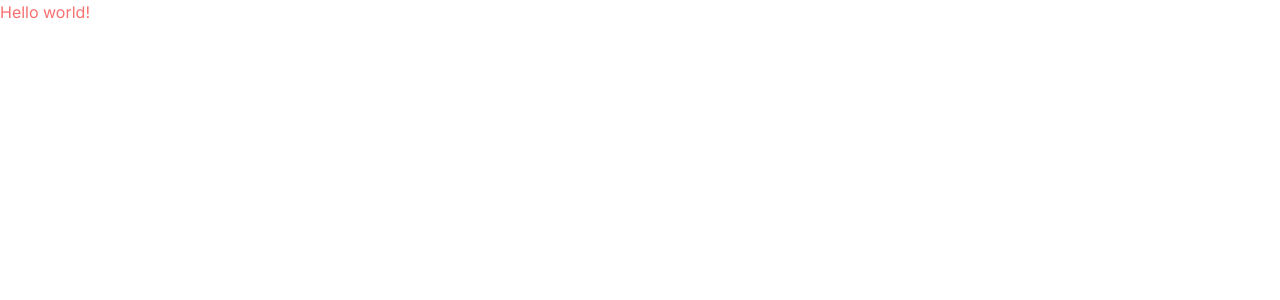
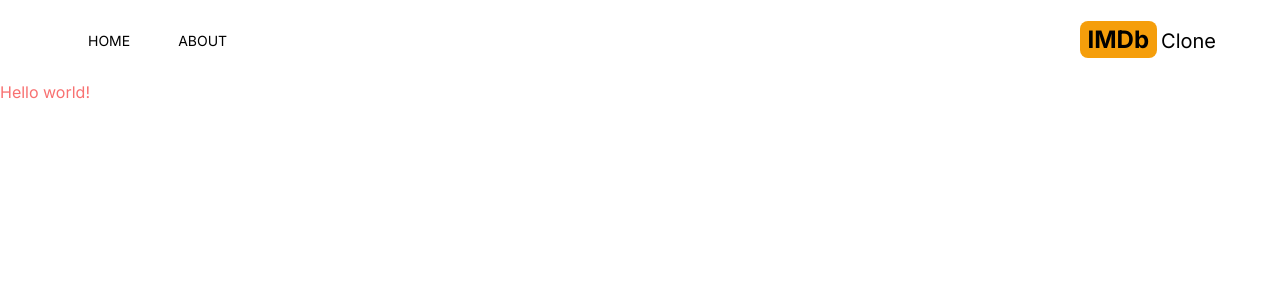
Before and after one commit to shelarlahu24/imdb, a Next.js app: page / in a window 1280 px wide. Shown: the top 300 px of the page. Built offline with nearby package versions, Linux system fonts and the light colour scheme.

Commit message:
create the header Section

```diff
--- a/package.json
+++ b/package.json
@@ -13,7 +13,8 @@
     "eslint-config-next": "13.4.4",
     "next": "13.4.4",
     "react": "18.2.0",
-    "react-dom": "18.2.0"
+    "react-dom": "18.2.0",
+    "react-icons": "^4.9.0"
   },
   "devDependencies": {
     "autoprefixer": "^10.4.14",
--- a/src/app/layout.js
+++ b/src/app/layout.js
@@ -1,3 +1,4 @@
+import Header from '@/components/Header'
 import './globals.css'
 import { Inter } from 'next/font/google'
 
@@ -12,6 +13,14 @@
   return (
     <html lang="en">
       <body className={inter.className}>
+
+        {/* Header */}
+        <Header />
+
+        {/* Navbar */}
+
+        {/* Searchbar */}
+
         {children}
       </body>
     </html>
--- /dev/null
+++ b/src/components/Header.jsx
@@ -0,0 +1,23 @@
+import { AiFillHome } from 'react-icons/ai'
+import { BsFillInfoCircleFill } from 'react-icons/bs'
+import MenuItem from './MenuItem'
+import Link from 'next/link'
+
+export default function Header() {
+  return (
+    <div className=' flex justify-between items-center max-w-6xl mx-2 py-6 sm:mx-auto' >
+      <div className=" flex">
+        <MenuItem title="HOME" address="/" Icon={AiFillHome} />
+        <MenuItem title="ABOUT" address="/about" Icon={BsFillInfoCircleFill} />
+      </div>
+      <div className="">
+        <Link href="/">
+          <h2 className='text-2xl'>
+            <span className=' font-bold bg-amber-500 py-1 px-2 mr-1 rounded-lg'>IMDb</span>
+            <span className=' text-xl hidden sm:inline'>Clone</span>
+          </h2>
+        </Link>
+      </div>
+    </div>
+  )
+}
--- /dev/null
+++ b/src/components/MenuItem.jsx
@@ -0,0 +1,13 @@
+import Link from 'next/link'
+import React from 'react'
+
+export default function MenuItem({ title, address, Icon }) {
+  return (
+    <div>
+      <Link href={address} className='mx-4 lg:mx-6 hover:text-amber-600'>
+        <Icon className="text-2xl sm:hidden mx-4" />
+        <p className='hidden sm:inline my-2 text-sm'>{title}</p>
+      </Link>
+    </div>
+  )
+}
```
Also changed, not shown: 1 other file (tests, documents, lock files or other folders).
